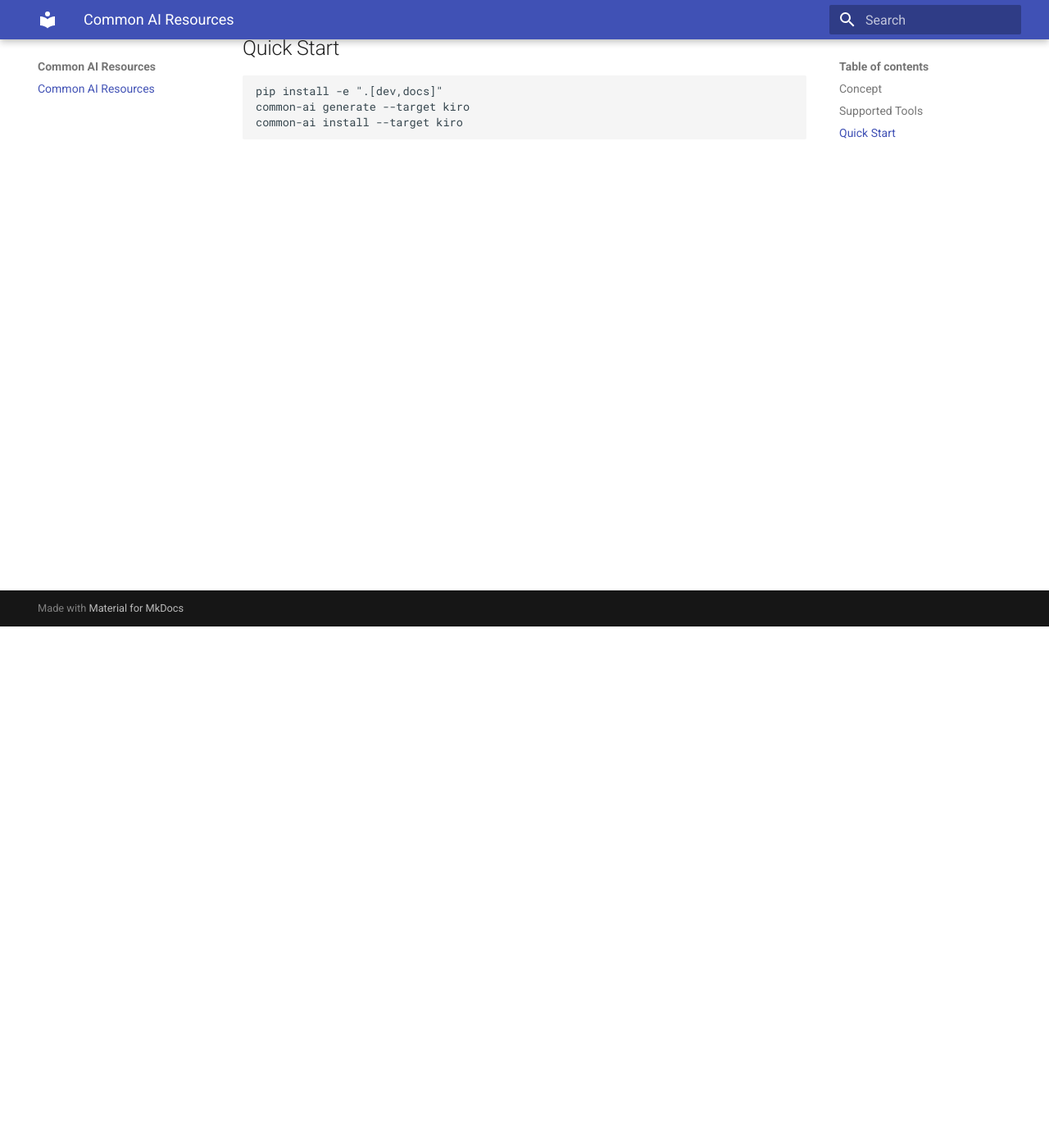
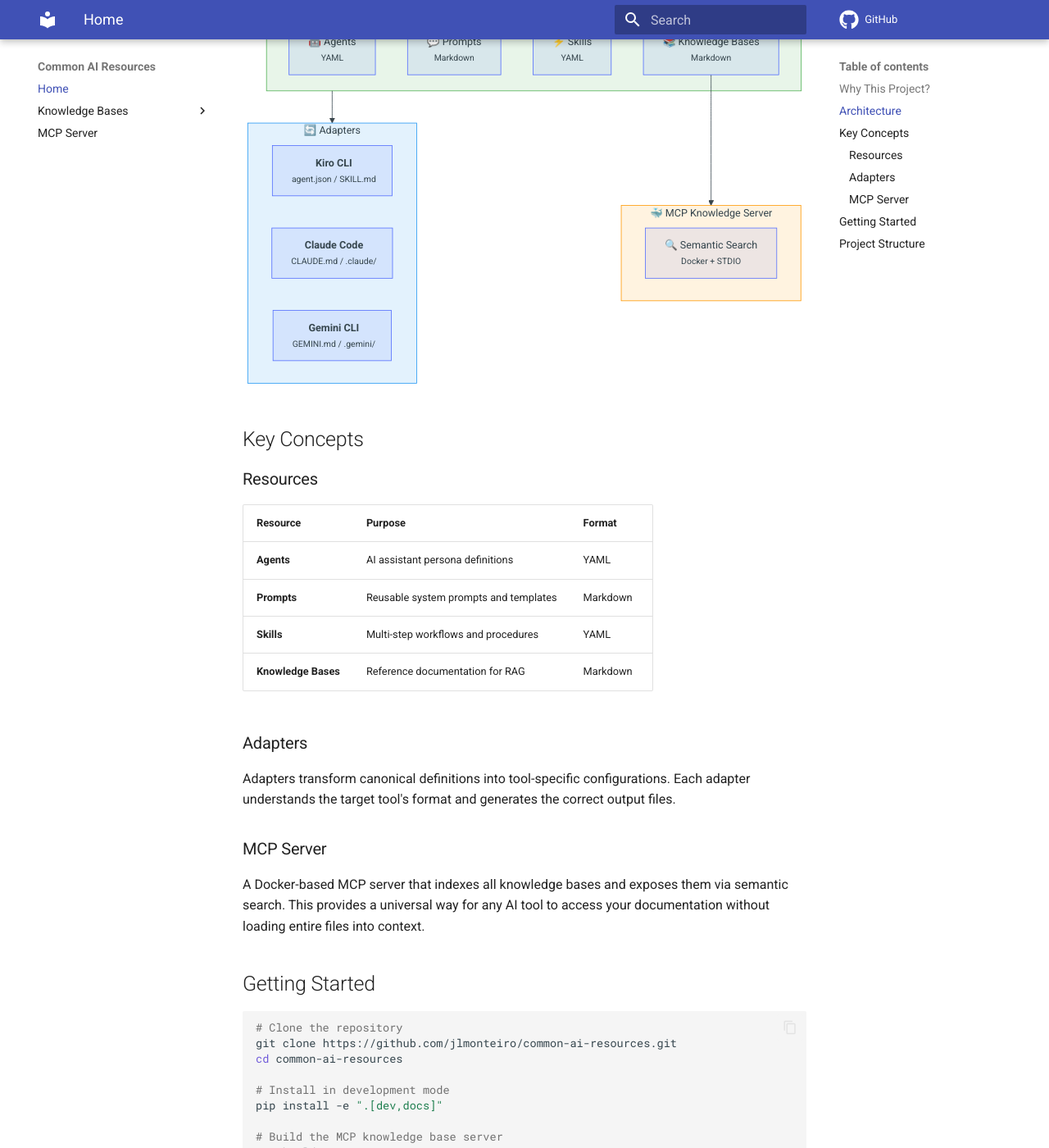
Before and after one commit to jlmonteiro/common-ai-resources, an MkDocs documentation site: the page built from docs/index.md, in a window 1280 px wide and 1400 px high, scrolled down 636 px. Shown: the whole window at 82% size. Built offline with MkDocs 1.6.1 and Material for MkDocs 9.7.7, drawn with Linux system fonts in a browser that asks for light colours; comment, search, counter and statistics services are not loaded; some of the changed text lies outside the part shown.

Commit message:
feat: add MCP knowledge base server and documentation
- MCP server with semantic search (fastembed + langchain-text-splitters)
- Heading-aware chunking (500 chars, 100 overlap)
- Docker image: ghcr.io/jlmonteiro/common-knowledge-base-mcp
- Invoke tasks for build, run, lint, test, docs
- MkDocs documentation with Mermaid diagrams
- Navigation: Home, Knowledge Bases (SDD), MCP Server

````diff
--- a/docs/index.md
+++ b/docs/index.md
@@ -1,25 +1,101 @@
 # Common AI Resources
 
-Shared AI resources with multi-tool adapters for Kiro CLI, Claude Code, and Gemini CLI.
+A centralized repository of AI assistant resources — agents, prompts, skills, and knowledge bases — designed to work across multiple AI tools.
 
-## Concept
+## Why This Project?
 
-Define your AI resources (agents, prompts, skills, knowledge bases) once in a
-canonical, tool-agnostic format. Use adapters to generate configurations for
-each specific AI assistant.
+AI assistants like Kiro CLI, Claude Code, and Gemini CLI each have their own configuration formats for the same underlying concepts: system prompts, workflows, and context documents. This leads to duplication and drift when you use multiple tools.
 
-## Supported Tools
+**Common AI Resources** solves this by:
 
-| Tool | Output Format |
-|------|---------------|
-| Kiro CLI | `agent.json`, `SKILL.md`, knowledge base configs |
-| Claude Code | `CLAUDE.md`, `.claude/` directory |
-| Gemini CLI | `GEMINI.md`, `.gemini/` configuration |
+1. Defining resources once in a **canonical, tool-agnostic format**
+2. Using **adapters** to generate tool-specific configurations
+3. Exposing knowledge bases via a **universal MCP server** that any compatible tool can query
 
-## Quick Start
+## Architecture
+
+```mermaid
+graph TB
+    subgraph Resources["📦 Canonical Resources"]
+        direction LR
+        A["🤖 Agents<br/><small>YAML</small>"]
+        P["💬 Prompts<br/><small>Markdown</small>"]
+        S["⚡ Skills<br/><small>YAML</small>"]
+        K["📚 Knowledge Bases<br/><small>Markdown</small>"]
+    end
+
+    subgraph Adapters["🔄 Adapters"]
+        direction LR
+        AK["<b>Kiro CLI</b><br/><small>agent.json / SKILL.md</small>"]
+        AC["<b>Claude Code</b><br/><small>CLAUDE.md / .claude/</small>"]
+        AG["<b>Gemini CLI</b><br/><small>GEMINI.md / .gemini/</small>"]
+    end
+
+    subgraph MCP["🐳 MCP Knowledge Server"]
+        M["🔍 Semantic Search<br/><small>Docker + STDIO</small>"]
+    end
+
+    Resources --> Adapters
+    K --> MCP
+
+    style Resources fill:#e8f5e9,stroke:#4caf50
+    style Adapters fill:#e3f2fd,stroke:#2196f3
+    style MCP fill:#fff3e0,stroke:#ff9800
+```
+
+## Key Concepts
+
+### Resources
+
+| Resource | Purpose | Format |
+|----------|---------|--------|
+| **Agents** | AI assistant persona definitions | YAML |
+| **Prompts** | Reusable system prompts and templates | Markdown |
+| **Skills** | Multi-step workflows and procedures | YAML |
+| **Knowledge Bases** | Reference documentation for RAG | Markdown |
+
+### Adapters
+
+Adapters transform canonical definitions into tool-specific configurations. Each adapter understands the target tool's format and generates the correct output files.
+
+### MCP Server
+
+A Docker-based MCP server that indexes all knowledge bases and exposes them via semantic search. This provides a universal way for any AI tool to access your documentation without loading entire files into context.
+
+## Getting Started
 
 ```bash
+# Clone the repository
+git clone https://github.com/jlmonteiro/common-ai-resources.git
+cd common-ai-resources
+
+# Install in development mode
 pip install -e ".[dev,docs]"
-common-ai generate --target kiro
-common-ai install --target kiro
+
+# Build the MCP knowledge base server
+inv build
+
+# Serve this documentation locally
+inv docs
 ```
+
+## Project Structure
+
+```
+common-ai-resources/
+├── resources/
+│   ├── agents/              # Canonical agent definitions
+│   ├── prompts/             # Shared prompt templates
+│   ├── skills/              # Workflow definitions
+│   ├── knowledge-bases/     # Documentation for RAG
+│   └── scripts/             # Utility scripts
+├── src/common_ai/           # Python CLI + adapters
+│   ├── cli.py               # CLI entry point
+│   ├── mcp_server.py        # MCP knowledge server
+│   └── adapters/            # Per-tool generators
+├── tests/
+├── docs/                    # This documentation
+├── knowledge-base-mcp.dockerfile
+├── tasks.py                 # Build tasks (invoke)
+└── pyproject.toml
+```
--- /dev/null
+++ b/docs/js/mermaid-init.js
@@ -0,0 +1,4 @@
+document.addEventListener("DOMContentLoaded", function () {
+  mermaid.initialize({ startOnLoad: false });
+  mermaid.run({ querySelector: ".mermaid code" });
+});
--- a/mkdocs.yml
+++ b/mkdocs.yml
@@ -3,5 +3,32 @@
 
 theme:
   name: material
+  features:
+    - content.code.copy
+  icon:
+    repo: fontawesome/brands/github
+
+repo_url: https://github.com/jlmonteiro/common-ai-resources
 
 docs_dir: docs
+
+nav:
+  - Home: index.md
+  - Knowledge Bases:
+      - Overview: knowledge-bases/index.md
+      - SDD: knowledge-bases/sdd.md
+  - MCP Server: mcp-server.md
+
+markdown_extensions:
+  - pymdownx.superfences:
+      custom_fences:
+        - name: mermaid
+          class: mermaid
+          format: !!python/name:pymdownx.superfences.fence_code_format
+  - pymdownx.emoji:
+      emoji_index: !!python/name:material.extensions.emoji.twemoji
+      emoji_generator: !!python/name:material.extensions.emoji.to_svg
+
+extra_javascript:
+  - https://unpkg.com/mermaid@11/dist/mermaid.min.js
+  - js/mermaid-init.js
--- a/pyproject.toml
+++ b/pyproject.toml
@@ -6,6 +6,10 @@
 dependencies = [
     "click==8.1.8",
     "pyyaml==6.0.2",
+    "mcp==1.9.3",
+    "fastembed==0.6.1",
+    "numpy==2.3.0",
+    "langchain-text-splitters==0.3.8",
 ]
 
 [project.optional-dependencies]
@@ -14,6 +18,7 @@
     "mkdocs-material==9.6.14",
 ]
 dev = [
+    "invoke==2.2.0",
     "ruff==0.11.12",
     "pytest==8.3.5",
 ]
````
Also changed, not shown: README.md (+42 -0 lines), docs/knowledge-bases/index.md (added, +50 -0 lines), docs/knowledge-bases/sdd.md (added, +46 -0 lines), docs/mcp-server.md (added, +116 -0 lines), tasks.py (added, +40 -0 lines), 3 other files.
